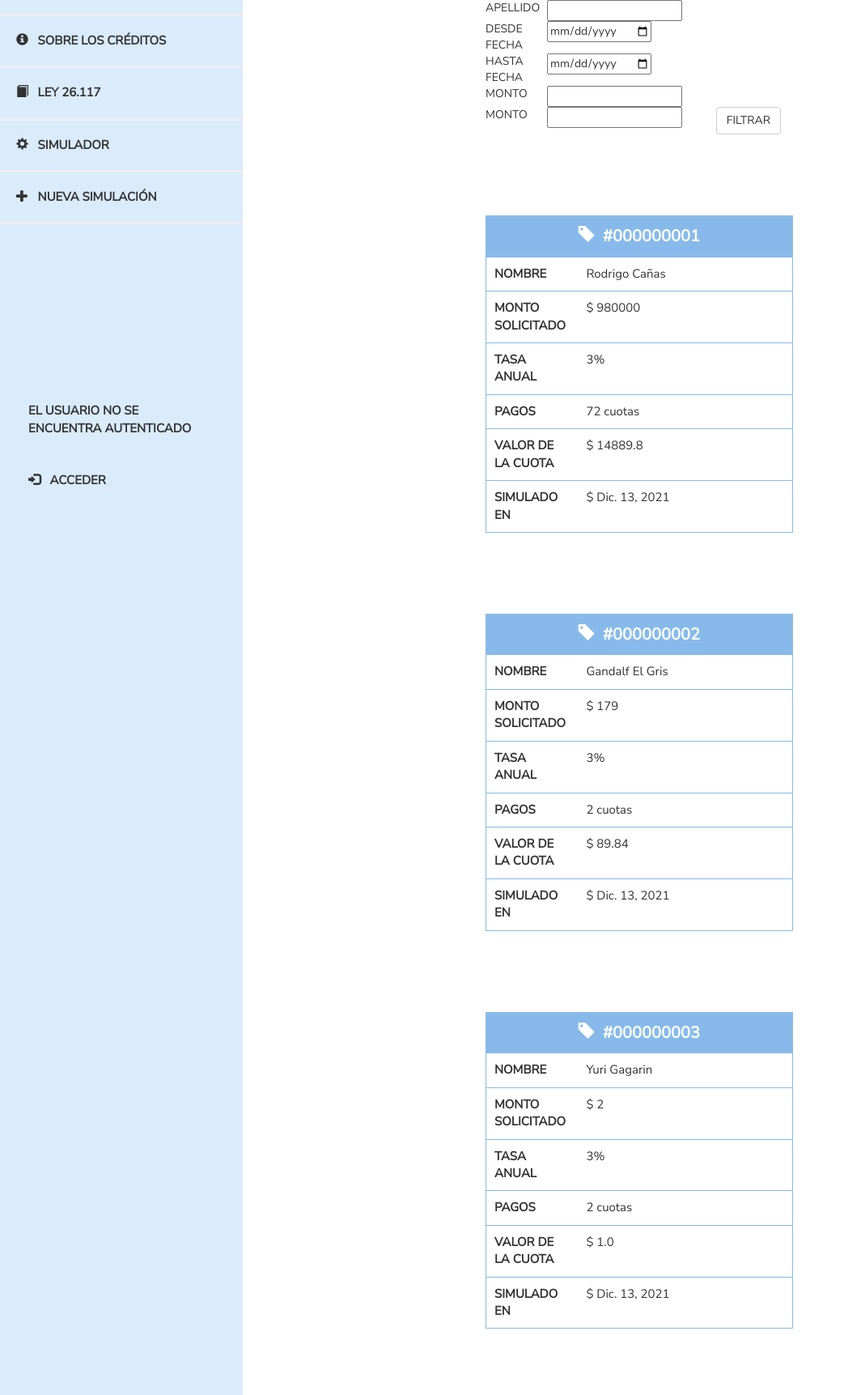
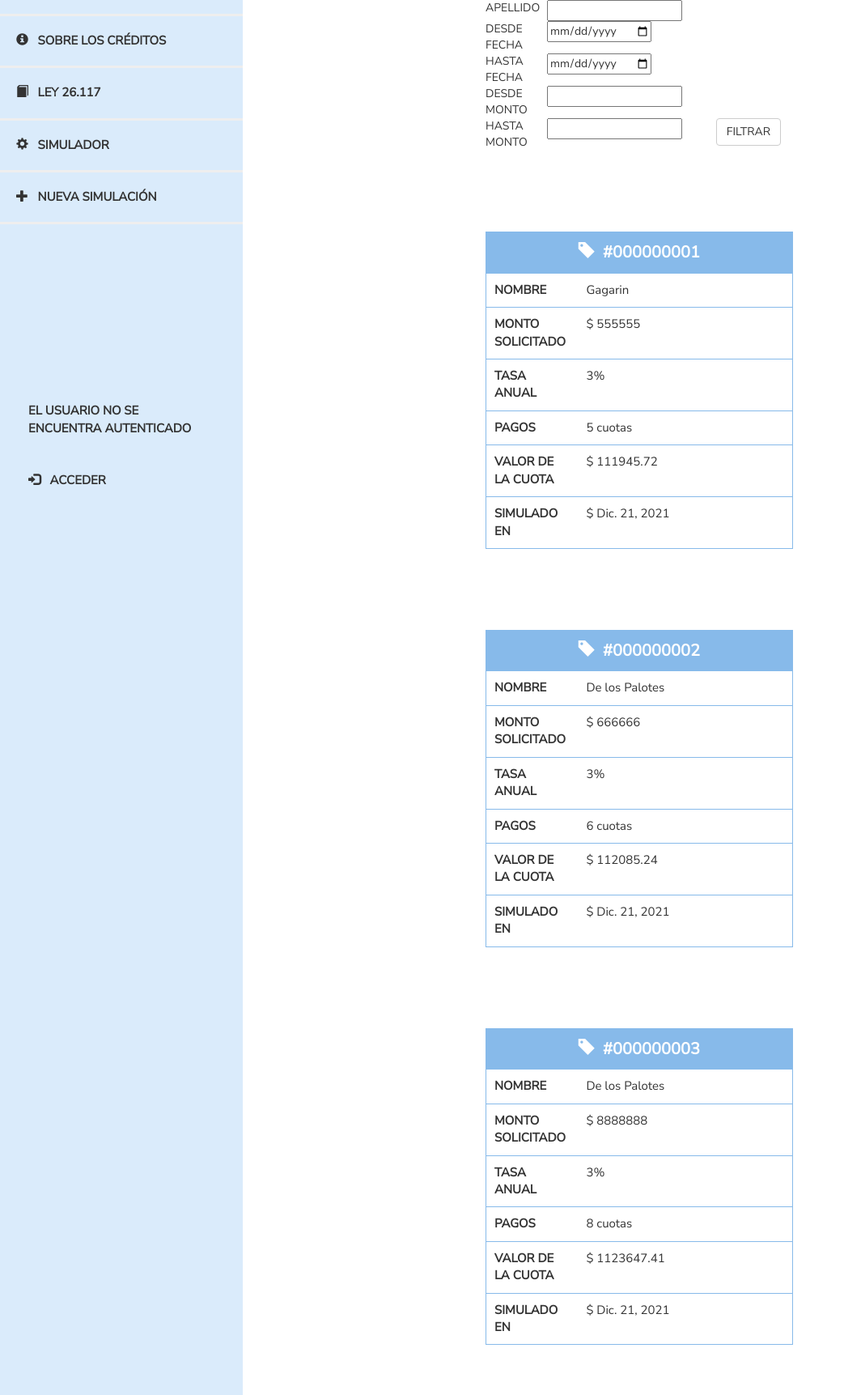
Before and after one commit to autusgo/prestar2, a Django app: page /simulador/list/ in a window 1280 px wide. Shown: the part 197-1920 px from the top of the page at 81% size, without its empty margins (0-1043 px from the left). Run offline with Django 3.2, Linux system fonts and the light colour scheme; data comes from the database, SQL or seed files in the repository; some libraries are stand-ins or nearby versions.

Commit message:
captura los datos del autor si está logeado

```diff
--- a/PrestAr/prestamos/admin.py
+++ b/PrestAr/prestamos/admin.py
@@ -3,7 +3,7 @@ from .models import *
 
 
 class SimulacionAdmin(admin.ModelAdmin):
-    list_display = ['nom_ape', 'created_date', 'calculo_cuota']
+    list_display = ['apellido', 'created_date', 'dni', 'calculo_cuota']
 
 
 admin.site.register(Simulacion, SimulacionAdmin)
--- a/PrestAr/prestamos/filters.py
+++ b/PrestAr/prestamos/filters.py
@@ -10,7 +10,7 @@ class DateInput(forms.DateInput):
 
 
 class SimulacionFilter(django_filters.FilterSet):
-    nom_ape = CharFilter(field_name="nom_ape", lookup_expr='icontains')
+    apellido = CharFilter(field_name="apellido", lookup_expr='icontains')
     start_date = DateFilter(field_name="created_date",
                             lookup_expr='gte', widget=DateInput)
     end_date = DateFilter(field_name="created_date",
--- a/PrestAr/prestamos/forms.py
+++ b/PrestAr/prestamos/forms.py
@@ -5,8 +5,8 @@ from .models import *
 class SimulacionForm(forms.ModelForm):
     class Meta:
         model = Simulacion
-        fields = ['nom_ape', 'telefono', 'email', 'monto',
-                  'cant_cuotas', 'tasa_anual']
+        fields = ['apellido', 'nombre', 'telefono', 'email', 'monto',
+                  'cant_cuotas', 'tasa_anual', 'dni']
         # initial = 3
 
     def __init__(self, *args, **kwargs):
--- a/PrestAr/prestamos/models.py
+++ b/PrestAr/prestamos/models.py
@@ -1,12 +1,16 @@
 from django.conf import settings
 from django.db import models
 from django.utils import timezone
+from django.core.validators import MaxValueValidator
 
 
 class Simulacion(models.Model):
     author = models.ForeignKey(
-        settings.AUTH_USER_MODEL, on_delete=models.CASCADE)
-    nom_ape = models.CharField(max_length=200)
+        settings.AUTH_USER_MODEL, on_delete=models.CASCADE, null=True, blank=True)
+    nombre = models.CharField(max_length=200)
+    apellido = models.CharField(max_length=200)
+    dni = models.IntegerField(validators=[
+                              MaxValueValidator(99999999)])
     monto = models.IntegerField()
     created_date = models.DateTimeField(
         default=timezone.now)
@@ -17,6 +21,7 @@ class Simulacion(models.Model):
 
     def publish(self):
         self.created_date = timezone.now()
+        self.author = request.user.is_authenticated
         self.save()
 
     def calculo_cuota(self):
@@ -25,4 +30,4 @@ class Simulacion(models.Model):
         return round(calculo_cuota, 2)
 
     def __unicode__(self):
-        return '{} {} {}'.format(self.nom_ape, self.created_date, self.email)
+        return '{} {} {}'.format(self.apellido, self.dni, self.created_date)
--- a/PrestAr/prestamos/templates/simulador/simulacion_detail.html
+++ b/PrestAr/prestamos/templates/simulador/simulacion_detail.html
@@ -17,8 +17,10 @@
 						{% endif %}
           </span>
 					</div>
-          <div class="grid-item texto">NOMBRE Y APELLIDO</div>
-          <div class="grid-item">{{ simulacion.nom_ape }}</div>
+          <div class="grid-item texto">APELLIDO</div>
+          <div class="grid-item">{{ simulacion.apellido }}</div>
+          <div class="grid-item texto">NOMBRE</div>
+          <div class="grid-item">{{ simulacion.nombre }}</div>
           <div class="grid-item texto">MONTO SOLICITADO</div>
           <div class="grid-item">$ {{ simulacion.monto}}</div>
           <div class="grid-item texto">TASA DE INTERÉS</div>
--- a/PrestAr/prestamos/templates/simulador/simulaciones_list.html
+++ b/PrestAr/prestamos/templates/simulador/simulaciones_list.html
@@ -6,13 +6,11 @@
 
 <main>
 
-
-
 	<form method="GET">
 		<div class="busqueda_pro">
 
 		<div class="box1" value="APELLIDO">APELLIDO</div>
-		<div class="box2" value="SIMULACION">{{ filter.form.nom_ape }}</div>
+		<div class="box2" value="SIMULACION">{{ filter.form.apellido }}</div>
 		<div class="box3"></div>
 
 		<div class="box1" value="created_date">DESDE FECHA</div>
@@ -23,11 +21,11 @@
 		<div class="box2" value="FECHA">{{ filter.form.end_date }}</div>
 		<div class="box3"></div>
 
-		<div class="box1" value="monto">MONTO</div>
+		<div class="box1" value="monto">DESDE MONTO</div>
 		<div class="box2" value="MONTO">{{ filter.form.monto_desde }}</div>
 		<div class="box3"></div>
 
-		<div class="box1" value="monto">MONTO</div>
+		<div class="box1" value="monto">HASTA MONTO</div>
 		<div class="box2" value="MONTO">{{ filter.form.monto_hasta }}</div>
 		<div class="box3"><input class="save btn btn-default"  type="submit" value="FILTRAR" /></div>
 
@@ -42,7 +40,7 @@
      			<div class="grid-item titulo mayus"><a href="{% url 'simulacion_detail' pk=simulacion.pk %}"><span class="glyphicon glyphicon-tag"></span>&nbsp;&nbsp;#{{ simulacion.id|stringformat:"09d" }}</a></div>
 
           <div class="grid-item texto">NOMBRE</div>
-          <div class="grid-item">{{ simulacion.nom_ape }}</div>
+          <div class="grid-item">{{ simulacion.apellido }}</div>
           <div class="grid-item texto">MONTO SOLICITADO</div>
           <div class="grid-item">$ {{ simulacion.monto}}</div>
           <div class="grid-item texto">TASA ANUAL</div>
@@ -55,6 +53,8 @@
 					<div class="grid-item">$ {{ simulacion.created_date | date }}</div>
 			</div>
 	</form>
+  {% empty %}
+	<div class="grid-item texto">AÚN NO HAY SIMULACIONES CARGADAS</div>
   {% endfor %}
 </main>
 {% endblock %}
--- a/PrestAr/prestamos/views.py
+++ b/PrestAr/prestamos/views.py
@@ -29,8 +29,8 @@ def simulacion_new(request):
         form = SimulacionForm(request.POST)
         if form.is_valid():
             simulacion = form.save(commit=False)
-            #post.author = request.user
-            #post.published_date = timezone.now()
+            if request.user.is_authenticated:
+                simulacion.author = request.user
             simulacion.save()
             return redirect('simulacion_detail', pk=simulacion.pk)
     else:
```
Also changed, not shown: PrestAr/prestamos/templates/simulador/simulacion_edit.html (+6 -2 lines), PrestAr/db.sqlite3, PrestAr/prestamos/__init__.py (deleted).
